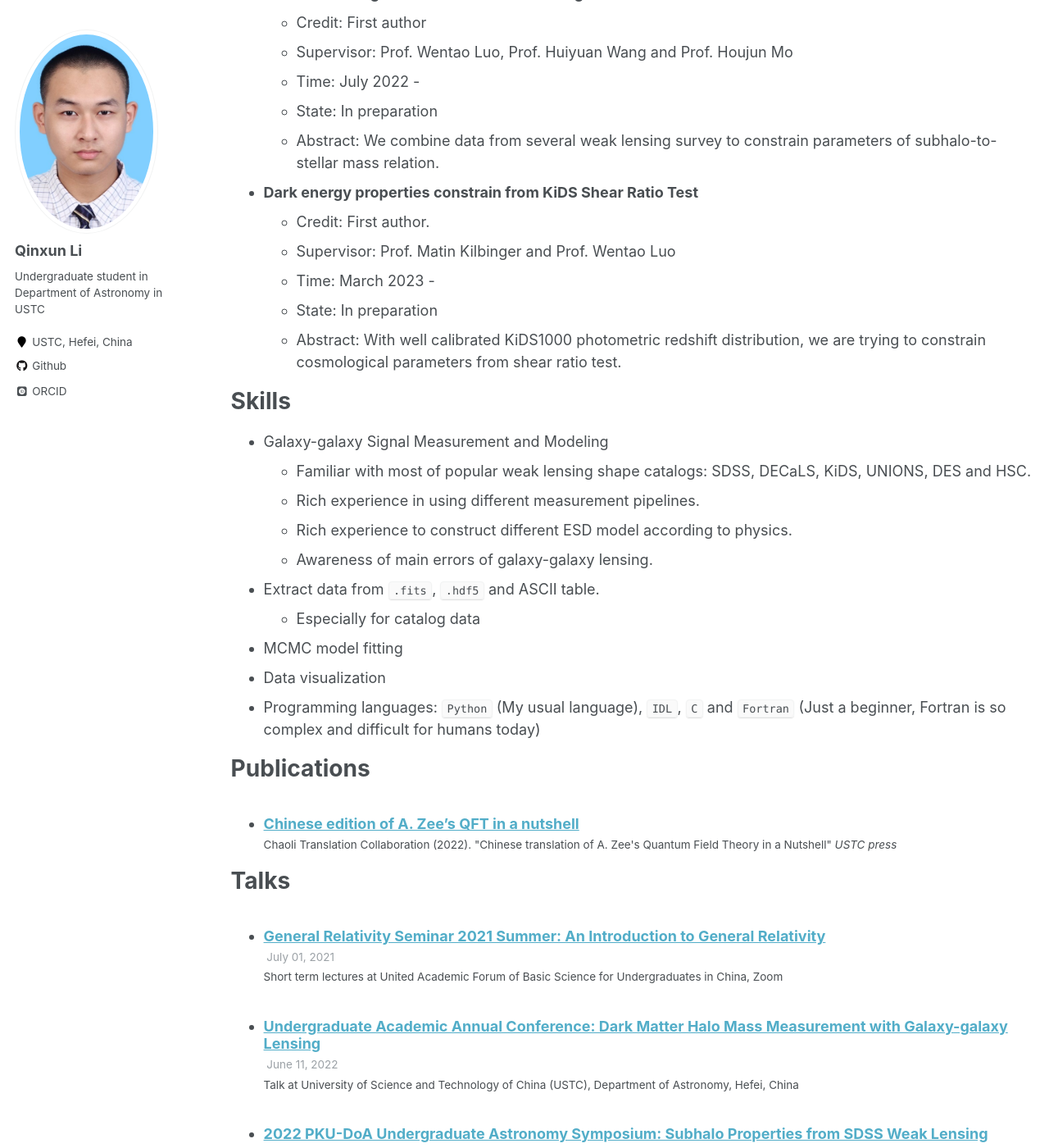
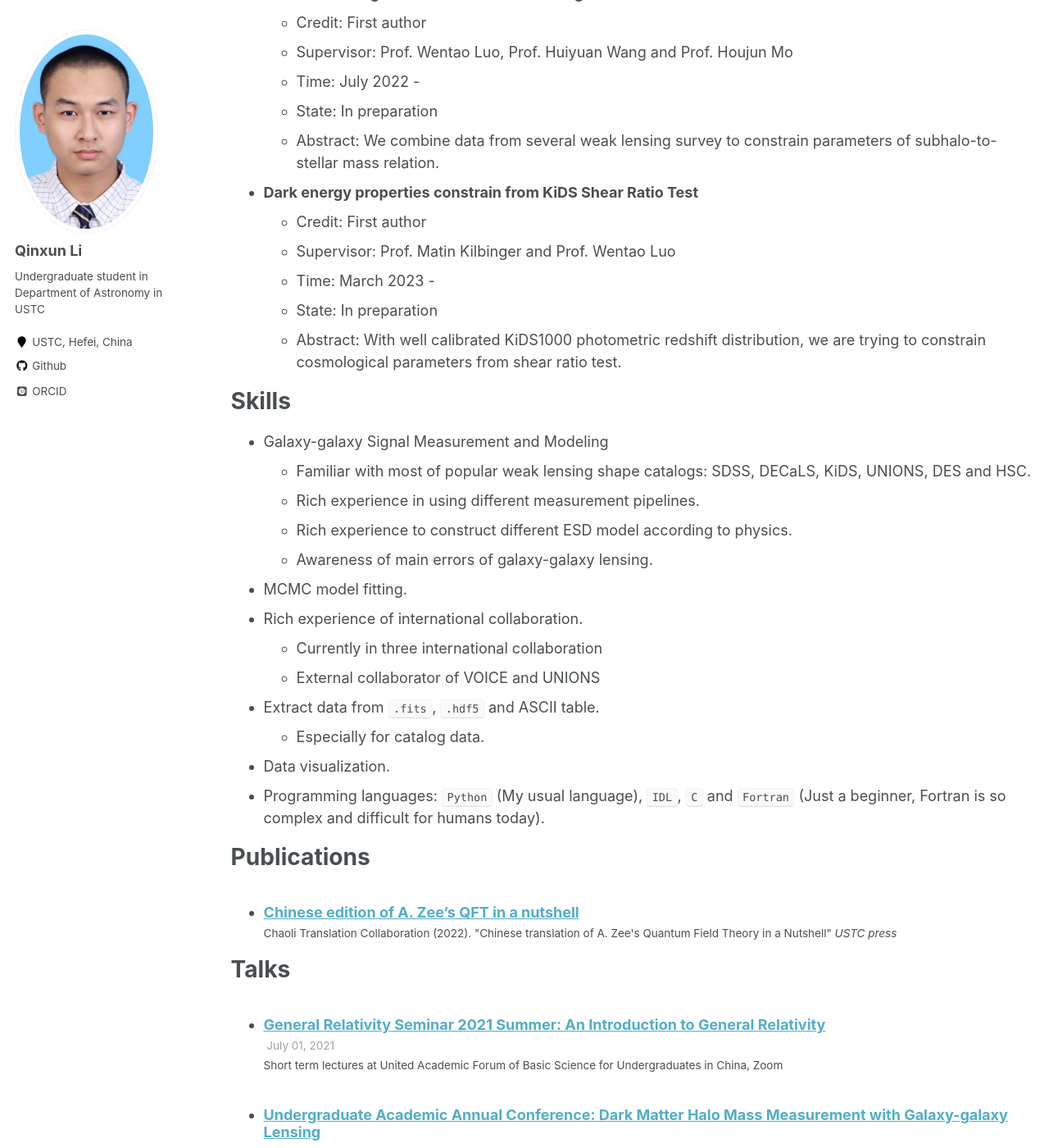
Before and after one commit to qxli2333/qxli2333.github.io, a Jekyll site: the page built from _pages/cv.md, in a window 1280 px wide and 1400 px high, scrolled down 1951 px. Shown: the whole window at 82% size. Built offline with Jekyll 4.4.1, drawn with Linux system fonts in a browser that asks for light colours; some web fonts are replaced; formulas are drawn with MathJax 3.

Commit message:
modified:   _pages/cv.md

```diff
--- a/_pages/cv.md
+++ b/_pages/cv.md
@@ -57,7 +57,7 @@ Research experience
   * Abstract: We combine data from several weak lensing survey to constrain parameters of subhalo-to-stellar mass relation.
 
 * **Dark energy properties constrain from KiDS Shear Ratio Test**
-  * Credit: First author.
+  * Credit: First author
   * Supervisor: Prof. Matin Kilbinger and Prof. Wentao Luo
   * Time: March 2023 -
   * State: In preparation
@@ -70,11 +70,14 @@ Skills
   * Rich experience in using different measurement pipelines.
   * Rich experience to construct different ESD model according to physics.
   * Awareness of main errors of galaxy-galaxy lensing.
+* MCMC model fitting.
+* Rich experience of international collaboration.
+  * Currently in three international collaboration
+  * External collaborator of VOICE and UNIONS
 * Extract data from `.fits`, `.hdf5` and ASCII table.
-  * Especially for catalog data
-* MCMC model fitting
-* Data visualization
-* Programming languages: `Python` (My usual language), `IDL`, `C` and `Fortran` (Just a beginner, Fortran is so complex and difficult for humans today)
+  * Especially for catalog data.
+* Data visualization.
+* Programming languages: `Python` (My usual language), `IDL`, `C` and `Fortran` (Just a beginner, Fortran is so complex and difficult for humans today).
 
 Publications
 ======
```
